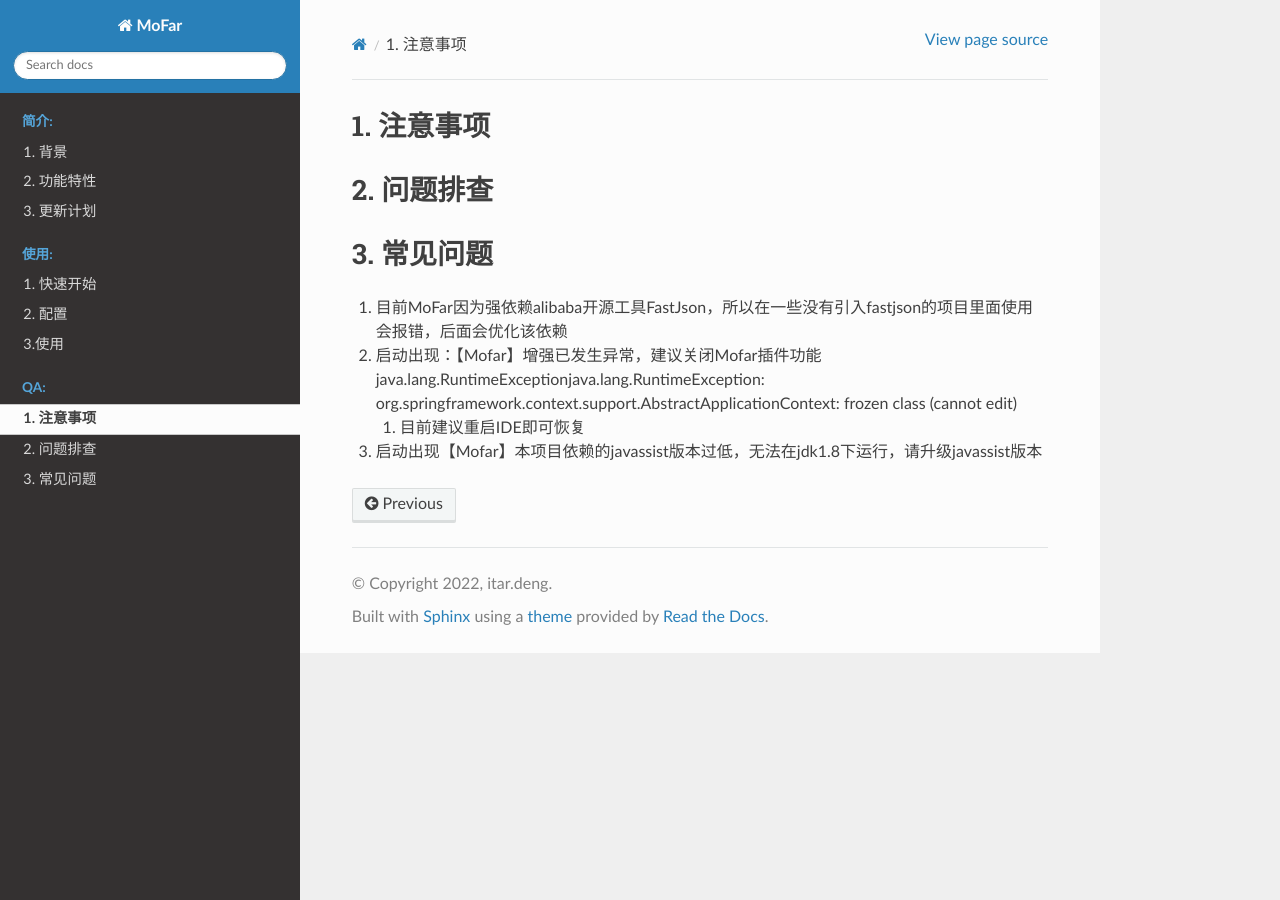
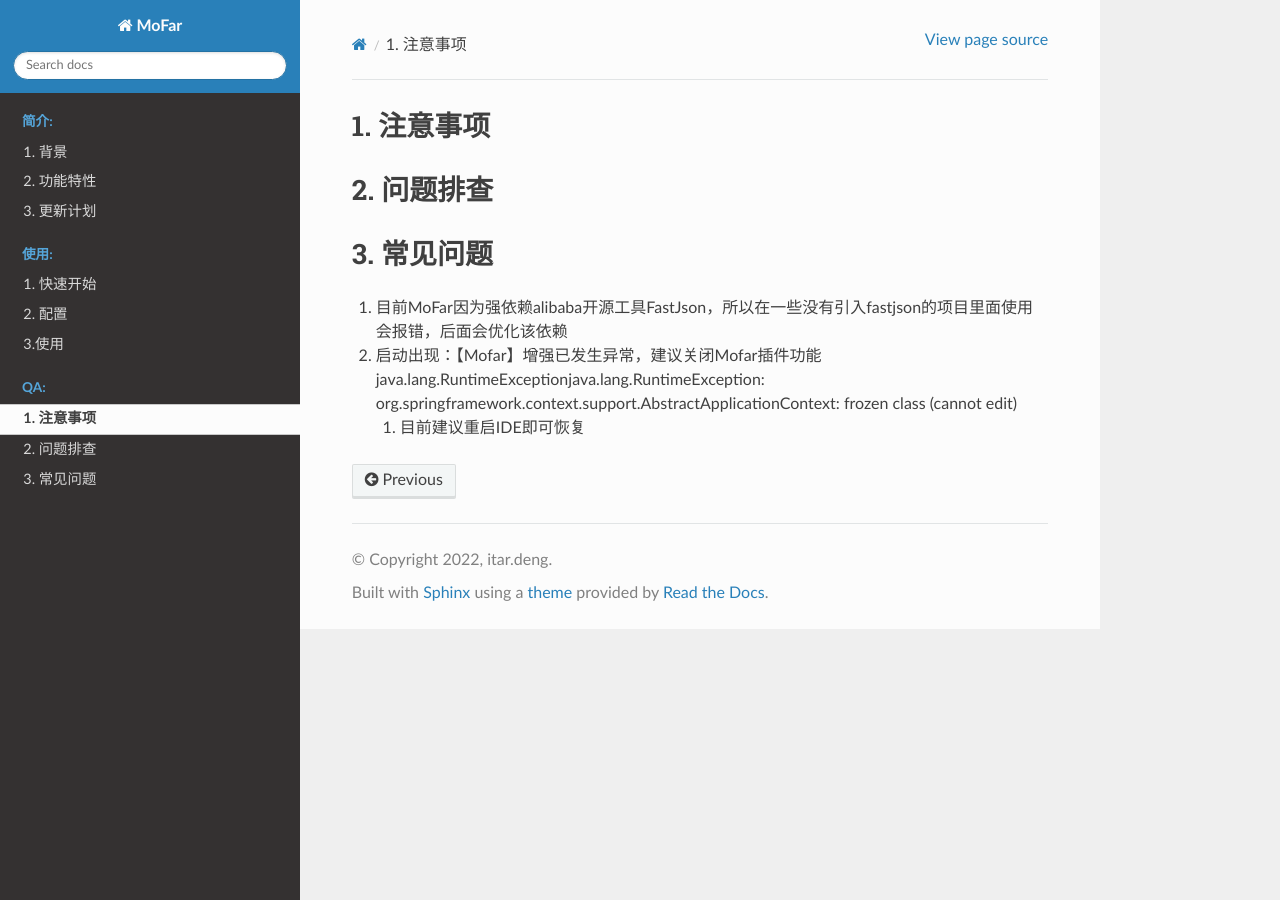
Before and after one commit to mustfun/MoFar-Doc, a Sphinx documentation site: the page built from source/qa/qa.md, in a window 1280 px wide. Built offline with Sphinx 7.4.7 and the Read the Docs theme 2.0.0, drawn with Linux system fonts in a browser that asks for light colours.

Commit message:
更新文档

```diff
--- a/source/qa/qa.md
+++ b/source/qa/qa.md
@@ -17,4 +17,3 @@
 1. 目前MoFar因为强依赖alibaba开源工具FastJson，所以在一些没有引入fastjson的项目里面使用会报错，后面会优化该依赖
 1. 启动出现：【Mofar】增强已发生异常，建议关闭Mofar插件功能java.lang.RuntimeExceptionjava.lang.RuntimeException: org.springframework.context.support.AbstractApplicationContext: frozen class (cannot edit)
    1. 目前建议重启IDE即可恢复
-1. 启动出现【Mofar】本项目依赖的javassist版本过低，无法在jdk1.8下运行，请升级javassist版本
```
